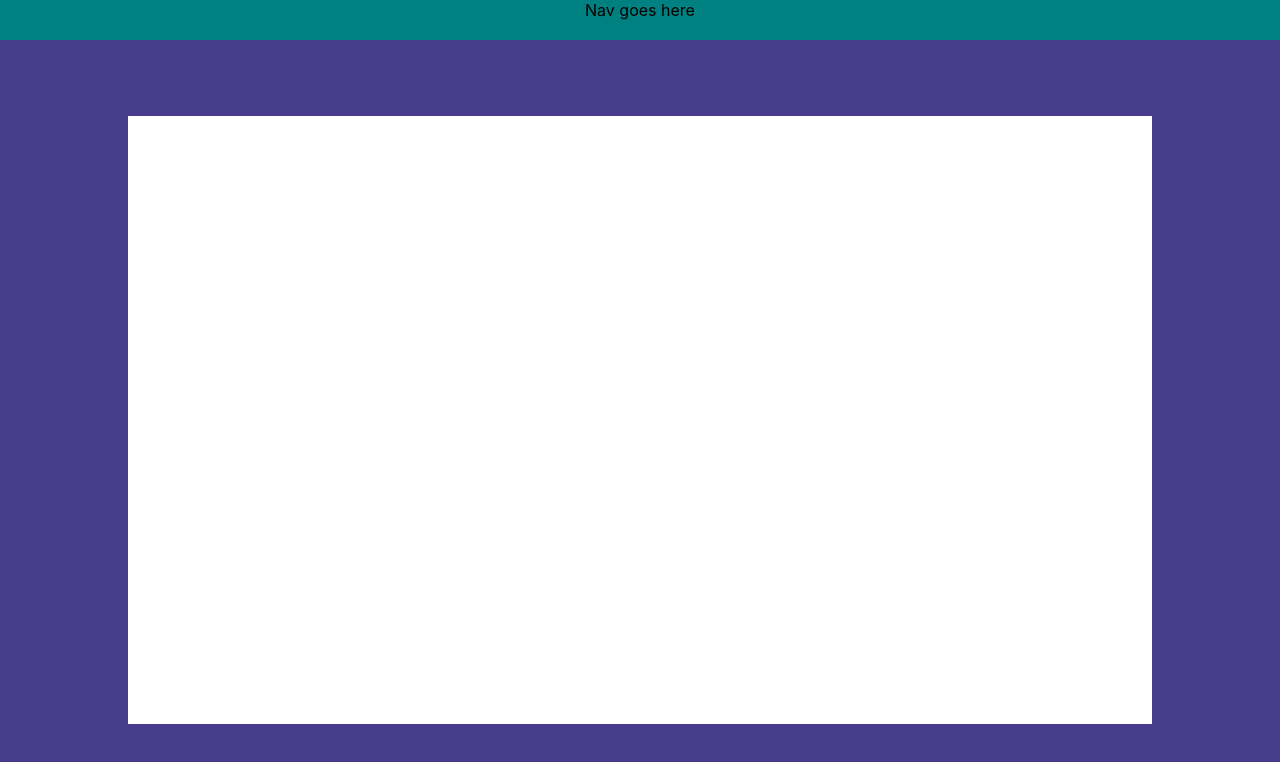
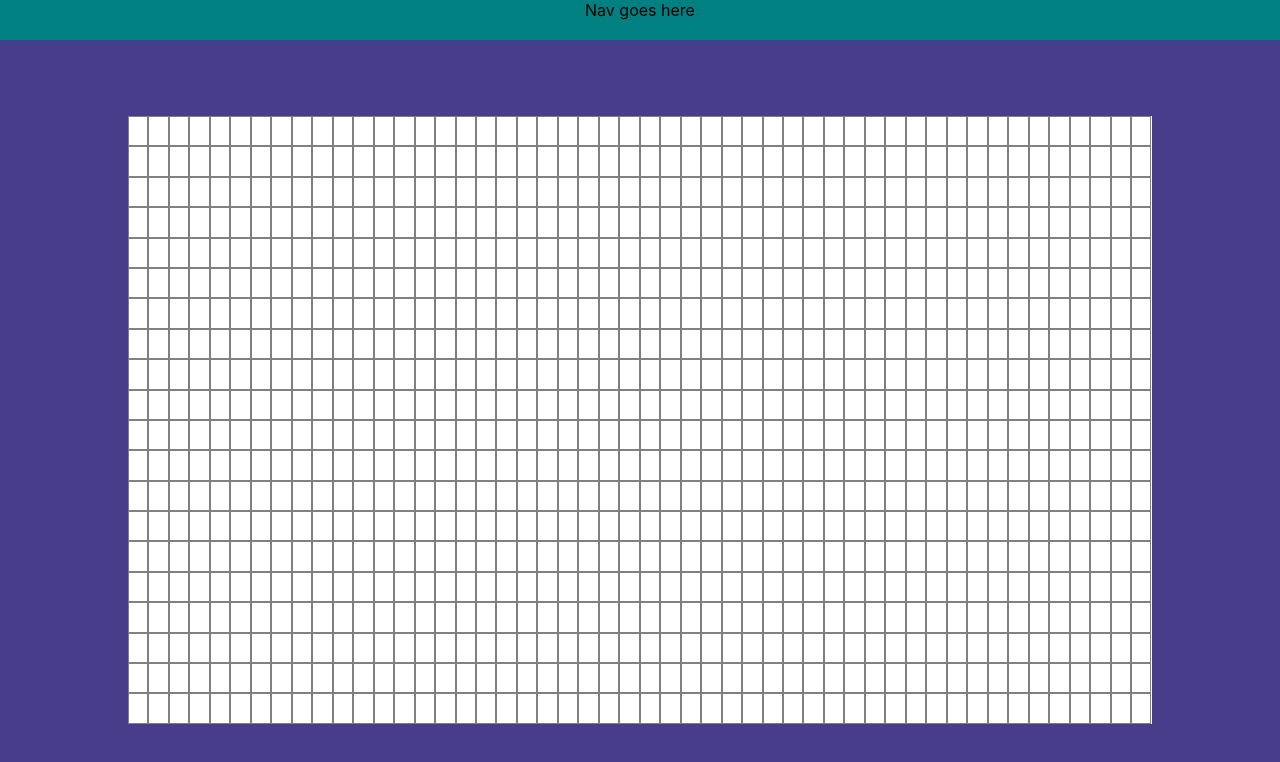
Before and after one commit to BrankoKrstic/pathfinder, a React (Create React App) app: page / in a window 1280 px wide. Shown: the top 762 px of the page. Built offline with nearby package versions, Linux system fonts and the light colour scheme.

Commit message:
visualize grid

```diff
--- /dev/null
+++ b/src/components/Node/Node.css
@@ -0,0 +1,8 @@
+.Node {
+	width: 2%;
+	height: 5%;
+	border: 1px solid grey;
+	display: inline-block;
+	box-sizing: border-box;
+	margin: 0;
+}
--- /dev/null
+++ b/src/components/Node/Node.js
@@ -0,0 +1,5 @@
+import "./Node.css";
+
+export default function Node() {
+	return <div className="Node"></div>;
+}
--- a/src/components/Pathfinder/Pathfinder.css
+++ b/src/components/Pathfinder/Pathfinder.css
@@ -24,4 +24,7 @@
 	width: 80%;
 	height: 80%;
 	background-color: white;
+	display: flex;
+	flex-direction: row;
+	flex-wrap: wrap;
 }
--- a/src/components/Pathfinder/Pathfinder.js
+++ b/src/components/Pathfinder/Pathfinder.js
@@ -1,5 +1,6 @@
 import { useState, useEffect } from "react";
 import { WeightedGraph } from "../../algos/dijkstra";
+import Node from "../Node/Node";
 import "./Pathfinder.css";
 
 const NUM_ROWS = 20;
@@ -21,11 +22,16 @@ export default function Pathfinder() {
 		setGridState({ graph: newGraph });
 		console.log(gridState.graph);
 	}, []);
+	const nodes =
+		gridState.graph &&
+		Object.entries(gridState.graph.adjacencyList).map((el, i) => (
+			<Node key={i} location={i} />
+		));
 	return (
 		<div className="Pathfinder">
 			<header className="Pathfinder-nav">Nav goes here</header>
 			<main className="Pathfinder-body">
-				<div className="Pathfinder-grid"></div>
+				<div className="Pathfinder-grid">{nodes}</div>
 			</main>
 		</div>
 	);
```
